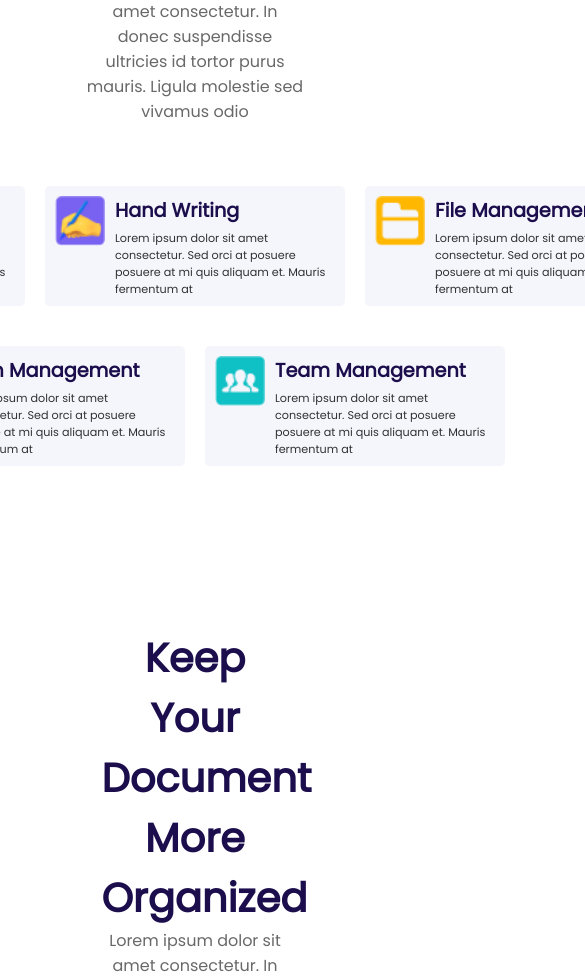
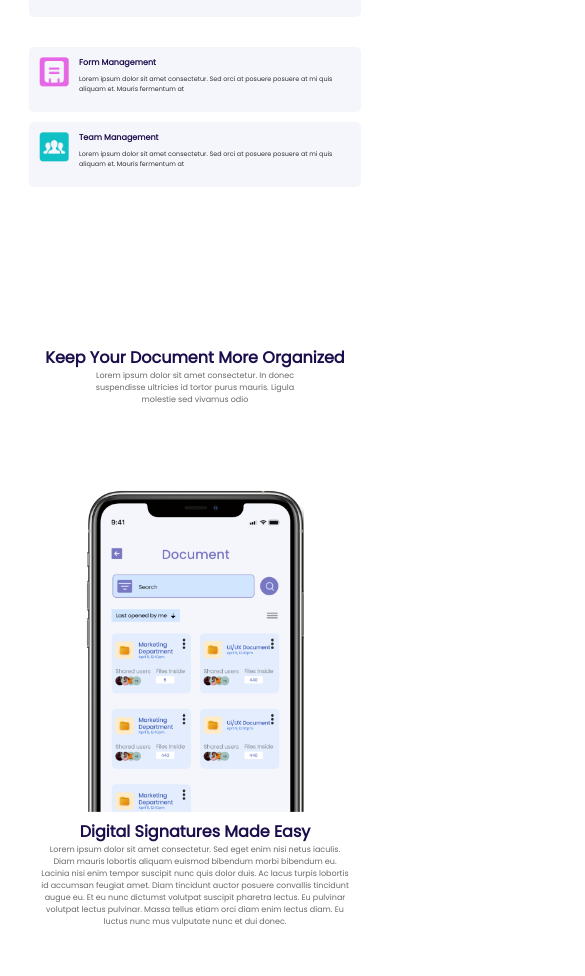
Before and after one commit to Sammysoft/trek, a React (Create React App) app: page / in a window 390 px wide. Shown: the part 1021-1997 px from the top of the page, 585 px wide, since content can reach past the window. Built offline with nearby package versions, Linux system fonts and the light colour scheme.

Commit message:
more commits

```diff
--- a/public/assets/index.css
+++ b/public/assets/index.css
@@ -31,7 +31,7 @@ code {
 
   .header{
     height: 40vh !important;
-    width:70% !important;
+    width:100% !important;
     background-image: url('Background.png');
     background-repeat: no-repeat;
     background-position: center;
@@ -45,7 +45,8 @@ code {
     padding-right: 5px !important;
   }
   .flexer{
-    width: 100%;
+    width: 100% !important;
+    text-align: center !important;
     /* height: 90%; */
   }
 
@@ -82,15 +83,16 @@ code {
   flex-direction: column;
   justify-content: center;
   align-items: center;
-  padding: 10vw;
+  padding-top: 10vh !important;
 }
 
 .big-text{
   color:#1C0E4C;
   font-weight: 900;
-  font-size: 2.5rem;
-  width: 60%;
-  text-align: center
+  font-size: 1rem !important;
+  width: 100% !important;
+
+  text-align: center;
 }
 
 .small-text{
@@ -98,7 +100,7 @@ code {
   width: 70%;
   font-family:"Poppins";
   text-align: center;
-  font-size: 1rem;
+  font-size: 0.5rem !important;
   font-weight: 100;
   opacity: .7
 }
@@ -106,36 +108,38 @@ code {
 .details-big-text{
   color:#1C0E4C;
   font-weight: 900;
-  font-size: 2rem;
+  font-size: 1rem !important;
   width: 100%;
-  text-align: left;
+  text-align: center !important;
 }
 
 .details-small-text{
   color: #292929;
   width: 100%;
   font-family:"Poppins";
-  text-align: justify;
-  font-size: .8rem;
+  text-align: center !important;
+  font-size: .5rem !important;
   font-weight: 100;
   opacity: .7
 }
 
 .cards-wrapper{
-  width: 60%;
+  width: 100% !important;
   padding: 5vh 0px 5vh 0px;
   display:flex;
   flex-direction: column;
   align-items:center;
   justify-content: space-between;
+  height: fit-content !important;
 }
 
 .card-flexer{
   display:flex;
-  flex-direction: row;
+  flex-direction: column !important;
   align-items:center;
   justify-content: space-between;
   padding: 10px;
+  width: 100% !important
 }
 
 .card{
@@ -146,31 +150,37 @@ code {
   flex-direction: row;
   align-items: flex-start;
   justify-content: space-between;
-  height: 100px;
-  width: 280px;
-  margin: 10px
+  height: 45px !important;
+  width: 100%  !important;
+  margin: 5px !important;
 }
 
 .card-header{
   color:#1C0E4C;
   font-family: "Poppins";
   font-weight: 700;
-  font-size: 1.2rem
+  font-size: .5rem !important
+}
+.mobile-icon{
+  display: block !important
+}
+.desktop-icon{
+  display: none !important;
 }
 .card-body{
   font-family: "Poppins";
   opacity: .8;
   padding-top: 5px;
-  font-size: .7rem
+  font-size: .4rem !important
 }
 
 .details-wrapper{
-  margin: 10vw;
+  margin-top: 10vh !important;
   display:flex;
-  flex-direction: row;
+  flex-direction: column !important;
   align-items:center;
-  justify-content: space-evenly;
-  width: 100%
+  justify-content: center;
+  width: 100% !important;
 }
 
 .about-wrapper{
@@ -184,7 +194,7 @@ code {
 
 .about-card{
   border-radius: 8px;
-  height: 200px;
+  height:150px !important;
   display:flex;
   flex-direction: column;
   align-items:center;
@@ -195,16 +205,16 @@ code {
   font-family:"Poppins";
   color:white;
   font-weight: 900;
-  padding: 5px;
-  font-size: 1.3rem;
+  padding: 3px !important;
+  font-size: 0.6rem !important;
   text-align: center;
 }
 
 .about-text{
   font-family:"Poppins";
   color:white;
-  padding: 5px;
-  font-size: 0.7rem;
+  padding: 3px !important;
+  font-size: 0.3rem !important;
   text-align: center;
 }
 
@@ -212,14 +222,14 @@ code {
   width: 85%;
   border-radius: 10px;
   border: 2px solid black;
-  padding: 2px 10px 2px 10px;
+  padding: 2px 5px 2px 5px;
   margin-top: 5vh;
   cursor: pointer;
 }
 
 .faq-text{
 font-family:"Poppins";
-font-weight: 12px;
+font-weight: 8px !important;
 }
 
 .flex{
@@ -231,8 +241,8 @@ font-weight: 12px;
 
 .getapp-wrapper{
   margin: 10vh 0px 5vh 0px;
-  width: 85%;
-  padding: 20px;
+  width: 100% !important;
+  padding: 10px;
   background-image: url('Background.png');
   background-repeat: no-repeat;
   background-position: center;
@@ -243,6 +253,10 @@ font-weight: 12px;
   flex-direction: row;
   align-items: center;
   justify-content: space-evenly;
+}
+
+.mobile{
+  height: 300px !important;
 }
 
 .getapp-text{
@@ -258,10 +272,10 @@ font-weight: 12px;
 }
 
 .contact-wrapper{
-  width: 40%;
-  padding: 25px;
+  width: 100% !important;
+  padding: 50px !important;
   background-color: #F5F6FB;
-  border-radius: 15px;
+  border-radius: 5px !important;
 }
 
 .input{
@@ -269,7 +283,8 @@ font-weight: 12px;
  background-color: #D1E5FF;
  border: none;
  width: 90%;
- font-family: "Poppins"
+ font-family: "Poppins";
+ font-size: 10px
 }
 
 .input-long{
@@ -277,7 +292,8 @@ font-weight: 12px;
  background-color: #D1E5FF;
  border: none;
  width: 95%;
- font-family: "Poppins"
+ font-family: "Poppins";
+ font-size: 10px
 }
 .input-textarea{
   padding: 10px;
@@ -285,23 +301,26 @@ font-weight: 12px;
  border: none;
  width: 95%;
  height: 20vh;
- font-family: "Poppins"
+ font-family: "Poppins";
+ font-size: 10px
 }
 
 .label{
   font-family: "Poppins";
   color:#1C0E4C;
   font-weight:600;
-  margin-top: 5vh
+  margin-top: 5vh;
+  font-size: 10px
 }
 
 .contact-btn{
   background-color: #1C0E4C;
   color: white;
   padding: 10px 15px;
-  width: 30%;
+  width: 40%;
   margin-top:5vh;
   cursor: pointer;
+  font-size: 10px;
 }
 
 .footer-wrapper{
@@ -591,12 +610,12 @@ font-weight: 12px;
 .getapp-wrapper{
   margin: 10vh 0px 5vh 0px;
   width: 85%;
-  padding: 20px;
+  padding-top: 20px;
   background-image: url('Background.png');
   background-repeat: no-repeat;
   background-position: center;
   background-size: cover;
-  height: 50vh;
+  height: fit-content;
   border-radius: 20px;
   display: flex;
   flex-direction: row;
@@ -607,17 +626,17 @@ font-weight: 12px;
 .getapp-text{
   color:#D1E5FF;
   font-weight: 800;
-  font-size: 2rem;
+  font-size: 1rem !important;
 }
 
 .getapp-small-text{
   color:#D1E5FF;
-  font-size: 1rem;
+  font-size: 0.5rem !important;
   opacity: .6;
 }
 
 .contact-wrapper{
-  width: 40%;
+  width: 60% !important;
   padding: 25px;
   background-color: #F5F6FB;
   border-radius: 15px;
@@ -671,7 +690,7 @@ font-weight: 12px;
 
 .footer-flex-wrapper{
 display:flex;
-flex-direction:row;
+flex-direction:column;
 align-items:center;
 justify-content: space-between;
 width: 80%;
@@ -688,11 +707,11 @@ padding: 10%;
 .footer-big-text{
   color:white;
   font-weight: 900;
-  font-size: 18px
+  font-size: 12px !important
 }
 .footer-small-text{
     color:white;
-  font-size: 14px;
+  font-size: 8px !important;
   font-family:"Poppins";
   opacity: .6;
   padding-top: 10px;
@@ -705,3 +724,10 @@ padding: 10%;
   color: white;
   opacity: .7;
 }
+
+.mobile-icon{
+  display: none
+}
+.desktop-icon{
+  display: block
+}
--- a/src/components/Main/Cards.jsx
+++ b/src/components/Main/Cards.jsx
@@ -54,7 +54,8 @@ const Card = ({ icon, head, body }) => {
   return (
     <>
       <div className={"card"}>
-        <img src={icon} alt="gallery" width={50} height={50} />
+      <div className="mobile-icon">  <img src={icon} alt="gallery" width={30} height={30} /></div>
+      <div className="desktop-icon">  <img src={icon} alt="gallery" width={50} height={50} /></div>
         <div style={{paddingLeft: "10px"}}>
           <div className="card-header">{head}</div>
           <div className={"card-body"}>{body}</div>
--- a/src/components/Main/GetApps.jsx
+++ b/src/components/Main/GetApps.jsx
@@ -23,19 +23,19 @@ const GetApps = () => {
             }}
           >
             <div>
-              <img src={play} width={"100px"} alt="play"/>
+              <img src={play} width={"70px"} alt="play"/>
             </div>
             <div>
-              <img src={app} width={"100px"} alt="app"/>
+              <img src={app} width={"70px"} alt="app"/>
             </div>
           </div>
         </div>
-        <div className="flexer">
+        <div className="flexer mobile">
           <img
             src={phone}
             alt="isource"
-            width={"300px"}
-            height={"320px"}
+            width={"80%"}
+            height={"70%"}
           />
         </div>
       </div>
```
